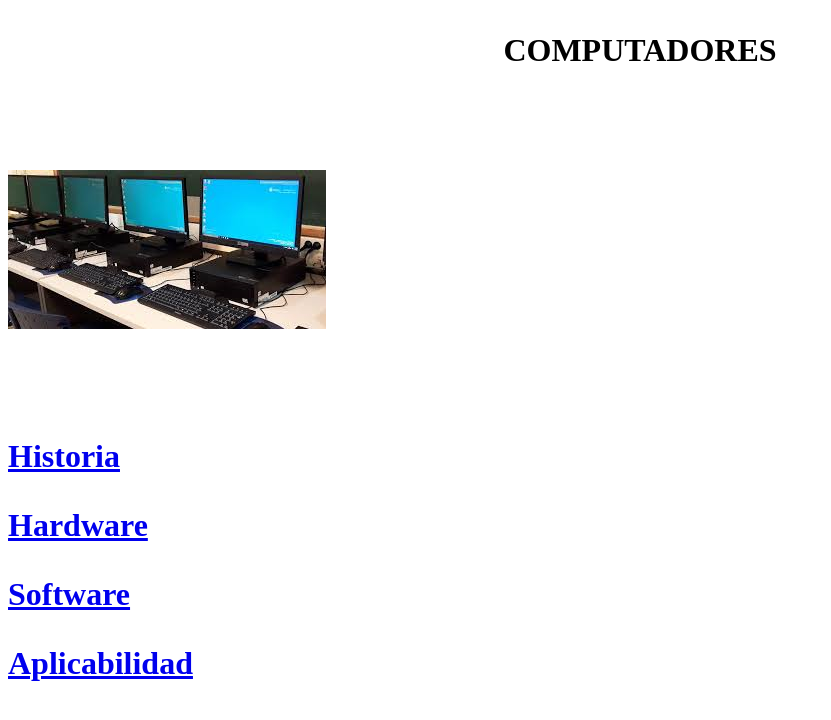
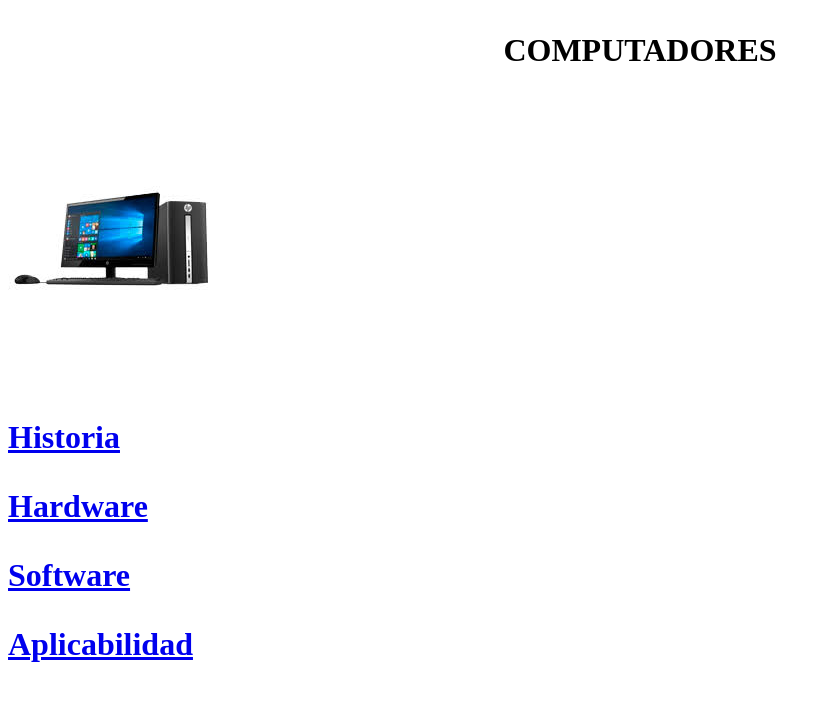
Before and after one commit to AlejGC/AlePrueb, a plain HTML site: page docs/index.html in a window 1280 px wide. Shown: the whole page, without its empty margins (0-831 px from the left). Drawn offline with Linux system fonts and the light colour scheme.

Commit message:
agregamos una imagen

```diff
--- a/docs/index.html
+++ b/docs/index.html
@@ -9,7 +9,7 @@
 <body>
     <h1><p align= center><b> COMPUTADORES</b></p>
         <br>
-        <p align= center></p><img src="https://github.com/AlejGC/AlePrueb/blob/master/docs/123.png?raw=true"/></p>
+        <p align= center></p><img src="https://github.com/AlejGC/AlePrueb/blob/master/docs/1234.jpg?raw=true"/></p>
 <br>
 <p align=izquierda><a href="HISTORIA.html">Historia</a>
 <BR>
```
